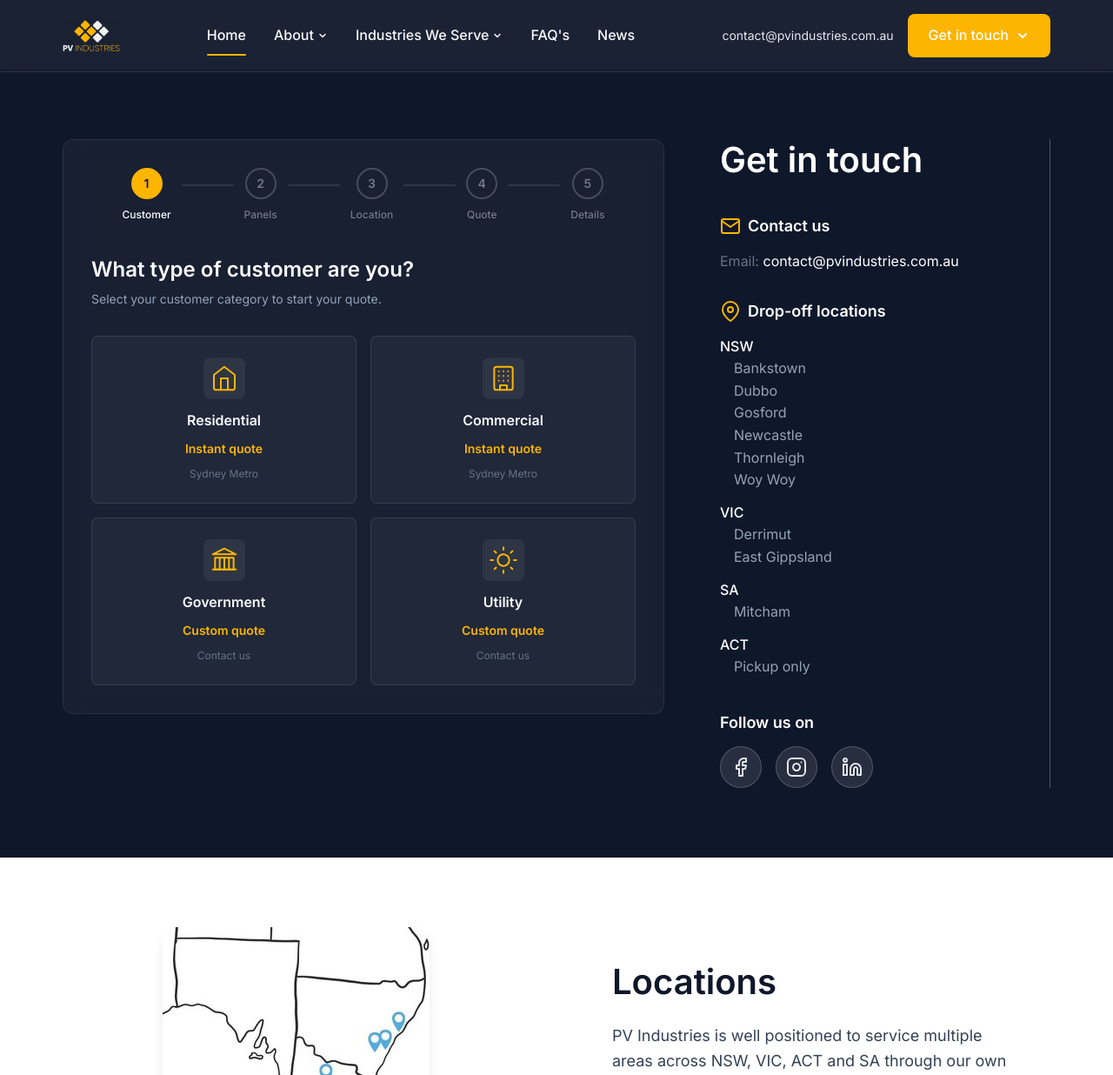
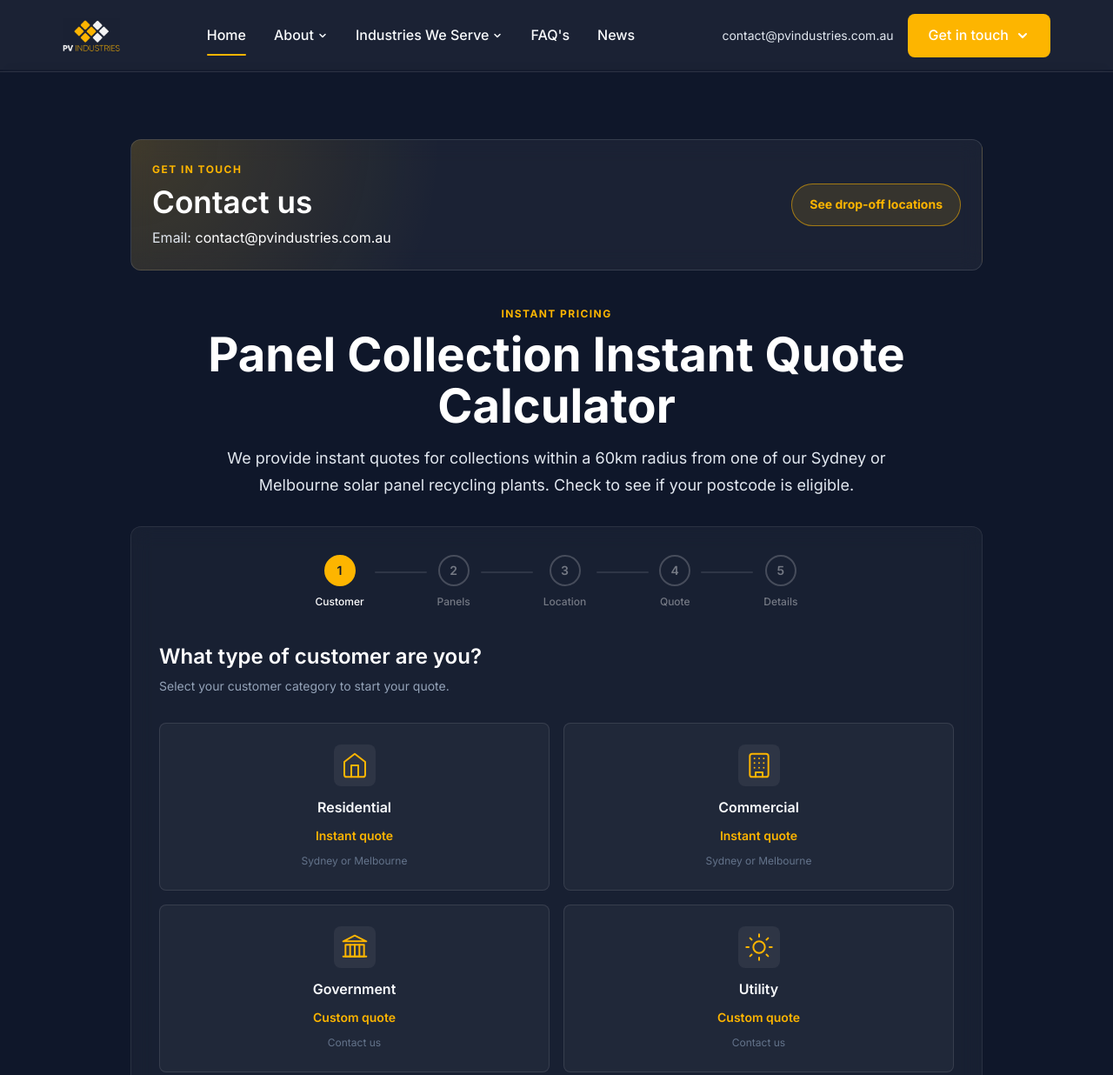
Before and after one commit to jimothydawson/pv-industries, an Astro site: page /contact in a window 1280 px wide. Shown: the top 1236 px of the page at 87% size. Built offline with nearby package versions, Linux system fonts and the light colour scheme; Astro itself is replaced by a stand-in of ours.

Commit message:
Update quote page contact layout

```diff
--- a/src/components/LocationMapSection.astro
+++ b/src/components/LocationMapSection.astro
@@ -2,7 +2,7 @@
 // Location Map Section component
 ---
 
-<section class="location-map-section">
+<section id="drop-off-locations" class="location-map-section">
   <div class="container">
     <div class="location-content">
       <!-- Image on the left -->
@@ -16,7 +16,7 @@
 
       <!-- Text content on the right -->
       <div class="location-text">
-        <h2 class="location-heading">Locations</h2>
+        <h2 class="location-heading">Drop-off locations</h2>
         <p class="location-description">
           PV Industries is well positioned to service multiple areas across NSW, VIC, ACT and SA through our own sites and a widespread network of partner drop-off locations for all our customers.
         </p>
@@ -29,6 +29,7 @@
   .location-map-section {
     padding: var(--space-20) 0;
     background: var(--color-neutral-100);
+    scroll-margin-top: 96px;
   }
 
   .location-content {
--- a/src/components/PriceCalculator.astro
+++ b/src/components/PriceCalculator.astro
@@ -1,34 +1,27 @@
 ---
 const contactEmail = "contact@pvindustries.com.au";
-
-const dropOffLocations = [
-  {
-    state: "NSW",
-    dropOffs: ["Bankstown", "Dubbo", "Gosford", "Newcastle", "Thornleigh", "Woy Woy"]
-  },
-  {
-    state: "VIC",
-    dropOffs: ["Derrimut", "East Gippsland"]
-  },
-  {
-    state: "SA",
-    dropOffs: ["Mitcham"]
-  },
-  {
-    state: "ACT",
-    dropOffs: ["Pickup only"]
-  }
-];
-
-const socialLinks = [
-  { name: "Facebook", url: "https://www.facebook.com/pvindustriesAUS", icon: "facebook" },
-  { name: "Instagram", url: "https://www.instagram.com/pv_industries", icon: "instagram" },
-  { name: "LinkedIn", url: "https://www.linkedin.com/company/pv-industries/", icon: "linkedin" }
-];
 ---
 
 <section id="contact" class="calculator-section">
   <div class="container">
+    <div class="contact-intro-card">
+      <div class="contact-intro-copy">
+        <p class="eyebrow">Get in touch</p>
+        <h2 class="contact-intro-title">Contact us</h2>
+        <p class="contact-intro-email">Email: <a href={`mailto:${contactEmail}`}>{contactEmail}</a></p>
+      </div>
+      <a class="locations-scroll-button" href="#drop-off-locations">See drop-off locations</a>
+    </div>
+
+    <div class="calculator-heading">
+      <p class="eyebrow">Instant pricing</p>
+      <h1>Panel Collection Instant Quote Calculator</h1>
+      <p>
+        We provide instant quotes for collections within a 60km radius from one of our Sydney or Melbourne solar panel recycling plants.
+        Check to see if your postcode is eligible.
+      </p>
+    </div>
+
     <div class="calculator-layout">
 
       <!-- Calculator Card -->
@@ -80,7 +73,7 @@ const socialLinks = [
                   </div>
                   <span class="type-name">Residential</span>
                   <span class="type-price">Instant quote</span>
-                  <span class="type-note">Sydney Metro</span>
+                  <span class="type-note">Sydney or Melbourne</span>
                 </button>
                 <button class="type-card" data-type="commercial" type="button">
                   <div class="type-icon">
@@ -94,7 +87,7 @@ const socialLinks = [
                   </div>
                   <span class="type-name">Commercial</span>
                   <span class="type-price">Instant quote</span>
-                  <span class="type-note">Sydney Metro</span>
+                  <span class="type-note">Sydney or Melbourne</span>
                 </button>
                 <button class="type-card" data-type="government" type="button">
                   <div class="type-icon">
@@ -159,7 +152,7 @@ const socialLinks = [
             <div class="calc-step" id="step-3">
               <h3 class="step-title">Where are the panels located?</h3>
               <p class="step-subtitle">Start typing your suburb or postcode to check if an instant quote is available.</p>
-              <p class="service-note">Instant quotes are currently available for Sydney Metro only. For all other areas, please contact us directly for a tailored quote.</p>
+              <p class="service-note">Instant quotes are currently available within 60km of our Sydney or Melbourne solar panel recycling plants. For all other areas, please complete the tailored quote form.</p>
               <div class="location-input-wrapper">
                 <div class="location-input-group">
                   <svg class="location-icon" width="20" height="20" viewBox="0 0 24 24" fill="none" stroke="currentColor" stroke-width="2" stroke-linecap="round" stroke-linejoin="round">
@@ -443,89 +436,6 @@ const socialLinks = [
         </div>
       </div>
 
-      <!-- Sidebar: Contact Info -->
-      <div class="calculator-sidebar">
-        <div class="sidebar-content">
-          <div class="sidebar-header">
-            <h2 class="sidebar-title">Get in touch</h2>
-          </div>
-
-          <div class="sidebar-blocks">
-            <div class="sidebar-block">
-              <div class="sidebar-block-header">
-                <svg class="sidebar-icon" width="24" height="24" viewBox="0 0 24 24" fill="none">
-                  <path d="M4 4H20C21.1 4 22 4.9 22 6V18C22 19.1 21.1 20 20 20H4C2.9 20 2 19.1 2 18V6C2 4.9 2.9 4 4 4Z" stroke="currentColor" stroke-width="2" stroke-linecap="round" stroke-linejoin="round"/>
-                  <polyline points="22,6 12,13 2,6" stroke="currentColor" stroke-width="2" stroke-linecap="round" stroke-linejoin="round"/>
-                </svg>
-                <h3 class="sidebar-block-title">Contact us</h3>
-              </div>
-              <div class="sidebar-block-content">
-                <p>Email: <a href={`mailto:${contactEmail}`} class="sidebar-link">{contactEmail}</a></p>
-              </div>
-            </div>
-
-            <div class="sidebar-block">
-              <div class="sidebar-block-content">
-                <div class="loc-section">
-                  <div class="sidebar-block-header">
-                    <svg class="sidebar-icon" width="24" height="24" viewBox="0 0 24 24" fill="none">
-                      <path d="M21 10C21 17 12 23 12 23S3 17 3 10C3 5.02944 7.02944 1 12 1C16.9706 1 21 5.02944 21 10Z" stroke="currentColor" stroke-width="2" stroke-linecap="round" stroke-linejoin="round"/>
-                      <circle cx="12" cy="10" r="3" stroke="currentColor" stroke-width="2" stroke-linecap="round" stroke-linejoin="round"/>
-                    </svg>
-                    <h3 class="sidebar-block-title">Drop-off locations</h3>
-                  </div>
-                  {dropOffLocations.map((location) => (
-                    <div class="loc-group">
-                      <p class="loc-text">{location.state}</p>
-                      {location.dropOffs.map((dropOff) => (
-                        <p class="loc-subtext">{dropOff}</p>
-                      ))}
-                    </div>
-                  ))}
-                </div>
-              </div>
-            </div>
-          </div>
-
-          <div class="sidebar-social">
-            <h3 class="social-heading">Follow us on</h3>
-            <div class="social-icons">
-              {socialLinks.map((social) => (
-                <a
-                  href={social.url}
-                  target="_blank"
-                  rel="noopener noreferrer"
-                  class="social-btn"
-                  aria-label={`Follow us on ${social.name}`}
-                >
-                  {social.icon === 'facebook' && (
-                    <svg width="24" height="24" viewBox="0 0 24 24" fill="none">
-                      <path d="M18 2H15C13.6739 2 12.4021 2.52678 11.4645 3.46447C10.5268 4.40215 10 5.67392 10 7V10H7V14H10V22H14V14H17L18 10H14V7C14 6.73478 14.1054 6.48043 14.2929 6.29289C14.4804 6.10536 14.7348 6 15 6H18V2Z" stroke="currentColor" stroke-width="2" stroke-linecap="round" stroke-linejoin="round"/>
-                    </svg>
-                  )}
-                  {social.icon === 'instagram' && (
-                    <svg width="24" height="24" viewBox="0 0 24 24" fill="none">
-                      <rect x="2" y="2" width="20" height="20" rx="5" ry="5" stroke="currentColor" stroke-width="2"/>
-                      <path d="M16 11.37C16.1234 12.2022 15.9813 13.0522 15.5938 13.799C15.2063 14.5458 14.5931 15.1514 13.8416 15.5297C13.0901 15.9079 12.2384 16.0396 11.4078 15.9059C10.5771 15.7723 9.80976 15.3801 9.21484 14.7852C8.61992 14.1902 8.22773 13.4229 8.09407 12.5922C7.9604 11.7615 8.09207 10.9099 8.47033 10.1584C8.84859 9.40685 9.45418 8.79374 10.201 8.40624C10.9478 8.01874 11.7978 7.87658 12.63 8C13.4789 8.12588 14.2649 8.52146 14.8717 9.1283C15.4785 9.73515 15.8741 10.5211 16 11.37Z" stroke="currentColor" stroke-width="2"/>
-                      <path d="M17.5 6.5H17.51" stroke="currentColor" stroke-width="2" stroke-linecap="round" stroke-linejoin="round"/>
-                    </svg>
-                  )}
-                  {social.icon === 'linkedin' && (
-                    <svg width="24" height="24" viewBox="0 0 24 24" fill="none">
-                      <path d="M16 8C17.5913 8 19.1174 8.63214 20.2426 9.75736C21.3679 10.8826 22 12.4087 22 14V21H18V14C18 13.4696 17.7893 12.9609 17.4142 12.5858C17.0391 12.2107 16.5304 12 16 12C15.4696 12 14.9609 12.2107 14.5858 12.5858C14.2107 12.9609 14 13.4696 14 14V21H10V14C10 12.4087 10.6321 10.8826 11.7574 9.75736C12.8826 8.63214 14.4087 8 16 8V8Z" stroke="currentColor" stroke-width="2" stroke-linecap="round" stroke-linejoin="round"/>
-                      <rect x="2" y="9" width="4" height="12" stroke="currentColor" stroke-width="2"/>
-                      <circle cx="4" cy="4" r="2" stroke="currentColor" stroke-width="2"/>
-                    </svg>
-                  )}
-                </a>
-              ))}
-            </div>
-          </div>
-        </div>
-
-        <div class="sidebar-divider"></div>
-      </div>
-
     </div>
   </div>
 
@@ -535,8 +445,6 @@ const socialLinks = [
 <script is:inline>
 (function () {
   /* ───────────────── CONFIG ───────────────── */
-  var PVI_LAT = -33.9175;
-  var PVI_LNG = 151.0353;
   var MAX_DISTANCE_KM = 60;
   var MAX_PANELS = 90;
   var HOURLY_RATE = 100;
@@ -546,6 +454,11 @@ const socialLinks = [
   var ROAD_FACTOR = 1.5;
   var AVG_SPEED_KPH = 35;
   var CONTACT_EMAIL = 'contact@pvindustries.com.au';
+
+  var QUOTE_PLANTS = [
+    { name: 'Sydney', suburb: 'Bankstown', lat: -33.9175, lng: 151.0353 },
+    { name: 'Melbourne', suburb: 'Derrimut', lat: -37.7955, lng: 144.7714 }
+  ];
 
   var PRICING = {
     residential: { label: 'Residential', priceIncGst: 13.20 },
@@ -571,6 +484,7 @@ const socialLinks = [
     bookingOriginStep: 4,
     customInquiryReason: '',
     quoteTotals: null,
+    quotePlant: null,
     bookingStepRenderedAt: 0
   };
 
@@ -657,6 +571,28 @@ const socialLinks = [
     return { roadKm: roadKm, mins: mins };
   }
 
+  function getNearestQuotePlant(lat, lng) {
+    var nearest = null;
+
+    for (var i = 0; i < QUOTE_PLANTS.length; i++) {
+      var plant = QUOTE_PLANTS[i];
+      var distanceKm = haversine(lat, lng, plant.lat, plant.lng);
+
+      if (!nearest || distanceKm < nearest.distanceKm) {
+        nearest = {
+          plant: plant,
+          distanceKm: distanceKm
+        };
+      }
+    }
+
+    return nearest;
+  }
+
+  function formatPlantLabel(plant) {
+    return plant.name + ' (' + plant.suburb + ')';
+  }
+
   function formatDistance(km) {
     return km < 1 ? (km * 1000).toFixed(0) + ' m' : km.toFixed(1) + ' km';
   }
@@ -908,7 +844,8 @@ const socialLinks = [
 
     document.getElementById('result-summary').textContent =
       pricing.label + ' quote for ' + state.panelCount + ' panel' + (state.panelCount !== 1 ? 's' : '') +
-      ' — ' + state.selectedSuburb.name + ' (' + formatMinimumDisplayDistance(driveEst.roadKm) + ', ' + formatMinimumDisplayTime(getMinimumAppliedDriveMins(driveEst.mins)) + ' drive)';
+      ' — ' + state.selectedSuburb.name + ' (' + formatMinimumDisplayDistance(driveEst.roadKm) + ', ' + formatMinimumDisplayTime(getMinimumAppliedDriveMins(driveEst.mins)) +
+      ' drive from ' + formatPlantLabel(state.quotePlant) + ')';
     document.getElementById('collection-summary').textContent =
       'We collect from ' + state.selectedSuburb.name + ' and include transport in this quote.';
 
@@ -1171,6 +1108,7 @@ const socialLinks = [
     state.bookingOriginStep = 4;
     state.customInquiryReason = '';
     state.quoteTotals = null;
+    state.quotePlant = null;
     state.bookingStepRenderedAt = 0;
 
     panelInput.value = '10';
@@ -1218,7 +1156,7 @@ const socialLinks = [
       panelHint.textContent = 'For jobs over ' + MAX_PANELS + ' panels, please contact us directly for pricing.';
       panelHint.className = 'panel-hint warning';
     } else {
-      panelHint.textContent = 'Your quote will appear after you confirm a Sydney Metro location.';
+      panelHint.textContent = 'Your quote will appear after you confirm an eligible Sydney or Melbourne service area location.';
       panelHint.className = 'panel-hint';
     }
   }
@@ -1384,16 +1322,18 @@ const socialLinks = [
     locHint.textContent = '';
     closeDropdown();
 
-    var straightKm = haversine(s.lat, s.lng, PVI_LAT, PVI_LNG);
-    var drive = estimateDrive(straightKm);
+    var nearest = getNearestQuotePlant(s.lat, s.lng);
+    var drive = estimateDrive(nearest.distanceKm);
+    state.quotePlant = nearest.plant;
 
     if (drive.roadKm > MAX_DISTANCE_KM) {
-      state.distanceKm = straightKm;
+      state.distanceKm = nearest.distanceKm;
       state.driveMins = drive.mins;
       showCustomInquiryForm(
         'Your location (' + formatSuburbLabel(s) + ') is approximately ' +
-        formatDistance(drive.roadKm) + ' from PV Industries, which is outside our standard collection radius of ' +
-        MAX_DISTANCE_KM + ' km from Bankstown. Please complete the form below and our sales team will provide a custom quote.',
+        formatDistance(drive.roadKm) + ' from our nearest plant, ' + formatPlantLabel(nearest.plant) +
+        ', which is outside our instant quote radius of ' + MAX_DISTANCE_KM +
+        ' km. Please complete the form below and our sales team will provide a custom quote.',
         3
       );
     }
@@ -1542,17 +1482,19 @@ const socialLinks = [
       return;
     }
 
-    var straightKm = haversine(state.selectedSuburb.lat, state.selectedSuburb.lng, PVI_LAT, PVI_LNG);
-    var drive = estimateDrive(straightKm);
-
-    state.distanceKm = straightKm;
+    var nearest = getNearestQuotePlant(state.selectedSuburb.lat, state.selectedSuburb.lng);
+    var drive = estimateDrive(nearest.distanceKm);
+
+    state.distanceKm = nearest.distanceKm;
     state.driveMins = drive.mins;
+    state.quotePlant = nearest.plant;
 
     if (drive.roadKm > MAX_DISTANCE_KM) {
       showCustomInquiryForm(
         'Your location (' + formatSuburbLabel(state.selectedSuburb) + ') is approximately ' +
-        formatDistance(drive.roadKm) + ' from PV Industries, which is outside our standard collection radius of ' +
-        MAX_DISTANCE_KM + ' km from Bankstown. Please complete the form below and our sales team will provide a custom quote.',
+        formatDistance(drive.roadKm) + ' from our nearest plant, ' + formatPlantLabel(nearest.plant) +
+        ', which is outside our instant quote radius of ' + MAX_DISTANCE_KM +
+        ' km. Please complete the form below and our sales team will provide a custom quote.',
         3
       );
       return;
@@ -1686,26 +1628,109 @@ const socialLinks = [
   }
 
   /* ══════════ Layout ══════════ */
+  .contact-intro-card {
+    display: flex;
+    align-items: center;
+    justify-content: space-between;
+    gap: var(--space-6);
+    margin: 0 auto var(--space-10);
+    padding: var(--space-6);
+    max-width: 980px;
+    border: 1px solid rgba(255, 255, 255, 0.12);
+    border-radius: var(--radius-xl);
+    background:
+      radial-gradient(circle at top left, rgba(253, 181, 0, 0.16), transparent 36%),
+      rgba(255, 255, 255, 0.05);
+    backdrop-filter: blur(12px);
+    opacity: 0;
+    transform: translateY(24px);
+    animation: fadeInUp 0.8s ease-out 0.05s forwards;
+  }
+
+  .eyebrow {
+    margin: 0 0 var(--space-2);
+    color: var(--color-primary);
+    font-size: var(--font-size-xs);
+    font-weight: 700;
+    letter-spacing: 0.12em;
+    text-transform: uppercase;
+  }
+
+  .contact-intro-title {
+    margin: 0 0 var(--space-2);
+    color: var(--color-neutral-100);
+    font-size: clamp(1.6rem, 3vw, 2.2rem);
+    line-height: 1.15;
+  }
+
+  .contact-intro-email {
+    margin: 0;
+    color: var(--color-neutral-300);
+    line-height: 1.6;
+  }
+
+  .contact-intro-email a {
+    color: var(--color-neutral-100);
+    text-decoration: none;
+    transition: color var(--transition-normal);
+  }
+
+  .contact-intro-email a:hover {
+    color: var(--color-primary);
+  }
+
+  .locations-scroll-button {
+    display: inline-flex;
+    align-items: center;
+    justify-content: center;
+    min-height: 48px;
+    padding: var(--space-3) var(--space-5);
+    border: 1px solid rgba(253, 181, 0, 0.55);
+    border-radius: 999px;
+    background: rgba(253, 181, 0, 0.12);
+    color: var(--color-primary);
+    font-size: var(--font-size-sm);
+    font-weight: 700;
+    text-decoration: none;
+    transition: transform var(--transition-normal), background var(--transition-normal), color var(--transition-normal);
+    white-space: nowrap;
+  }
+
+  .locations-scroll-button:hover {
+    background: var(--color-primary);
+    color: var(--color-neutral-900);
+    transform: translateY(-2px);
+  }
+
+  .calculator-heading {
+    max-width: 820px;
+    margin: 0 auto var(--space-8);
+    text-align: center;
+    opacity: 0;
+    transform: translateY(24px);
+    animation: fadeInUp 0.8s ease-out 0.14s forwards;
+  }
+
+  .calculator-heading h1 {
+    margin: 0 0 var(--space-4);
+    color: var(--color-neutral-100);
+    font-size: clamp(2rem, 5vw, 3.4rem);
+    line-height: 1.08;
+  }
+
+  .calculator-heading p:last-child {
+    margin: 0;
+    color: var(--color-neutral-300);
+    font-size: var(--font-size-lg);
+    line-height: 1.7;
+  }
+
   .calculator-layout {
-    display: grid;
-    gap: var(--space-12);
-    align-items: start;
-  }
-
-  @media (min-width: 1024px) {
-    .calculator-layout {
-      grid-template-columns: 1fr 380px;
-      gap: var(--space-16);
-    }
-  }
-
-  .calculator-main { order: 1; }
-  .calculator-sidebar { order: 2; position: relative; }
-
-  @media (min-width: 1024px) {
-    .calculator-main { order: 1; }
-    .calculator-sidebar { order: 2; }
-  }
+    max-width: 980px;
+    margin: 0 auto;
+  }
+
+  .calculator-main { width: 100%; }
 
   /* ══════════ Card ══════════ */
   .calculator-card {
@@ -2544,120 +2569,14 @@ const socialLinks = [
 
   .btn-restart:hover { color: var(--color-neutral-100); }
 
-  /* ══════════ Sidebar ══════════ */
-  .sidebar-content {
-    opacity: 0;
-    transform: translateY(30px);
-    animation: fadeInUp 0.8s ease-out 0.4s forwards;
-  }
-
-  .sidebar-header { margin-bottom: var(--space-10); }
-
-  .sidebar-title {
-    font-size: clamp(2rem, 4vw, 2.5rem);
-    font-weight: 600;
-    color: var(--color-neutral-100);
-    margin: 0;
-    max-width: 350px;
-  }
-
-  .sidebar-blocks { margin-bottom: var(--space-10); }
-  .sidebar-block { margin-bottom: var(--space-8); }
-  .sidebar-block:last-child { margin-bottom: 0; }
-
-  .sidebar-block-header {
-    display: flex;
-    align-items: center;
-    gap: var(--space-2);
-    margin-bottom: var(--space-4);
-  }
-
-  .sidebar-icon { color: var(--color-primary); flex-shrink: 0; }
-
-  .sidebar-block-title {
-    font-size: var(--font-size-lg);
-    font-weight: 600;
-    color: var(--color-neutral-100);
-    margin: 0;
-  }
-
-  .sidebar-block-content { color: var(--color-neutral-500); }
-  .sidebar-block-content p { margin: 0; line-height: 1.6; }
-
-  .sidebar-link {
-    color: var(--color-neutral-100);
-    text-decoration: none;
-    transition: color var(--transition-normal);
-  }
-
-  .sidebar-link:hover { color: var(--color-primary); }
-  .loc-section + .loc-section { margin-top: var(--space-5); }
-  .loc-group + .loc-group { margin-top: var(--space-3); }
-  .loc-text {
-    margin: 0;
-    line-height: 1.6;
-    color: var(--color-neutral-100);
-    font-weight: 500;
-  }
-  .loc-subtext {
-    margin: 0;
-    padding-left: var(--space-4);
-    line-height: 1.6;
-    color: var(--color-neutral-400);
-  }
-
-  .sidebar-social { margin-top: var(--space-10); }
-
-  .social-heading {
-    font-size: var(--font-size-lg);
-    font-weight: 600;
-    color: var(--color-neutral-100);
-    margin: 0 0 var(--space-4) 0;
-  }
-
-  .social-icons { display: flex; gap: var(--space-4); }
-
-  .social-btn {
-    width: 48px;
-    height: 48px;
-    background: rgba(255, 255, 255, 0.1);
-    border: 1px solid rgba(255, 255, 255, 0.2);
-    border-radius: 50%;
-    display: flex;
-    align-items: center;
-    justify-content: center;
-    color: var(--color-neutral-300);
-    text-decoration: none;
-    transition: all var(--transition-normal);
-  }
-
-  .social-btn:hover {
-    background: var(--color-primary);
-    border-color: var(--color-primary);
-    color: var(--color-neutral-100);
-    transform: translateY(-2px);
-  }
-
-  .sidebar-divider {
-    position: absolute;
-    top: 0;
-    right: 0;
-    width: 1px;
-    height: 100%;
-    background: var(--color-neutral-600);
-    display: none;
-  }
-
-  @media (min-width: 1024px) {
-    .sidebar-divider { display: block; }
-  }
-
   /* ══════════ Responsive ══════════ */
   @media (max-width: 767px) {
     .calculator-section { padding: var(--space-16) 0; }
-    .calculator-layout { gap: var(--space-8); }
-    .sidebar-header { margin-bottom: var(--space-8); }
-    .sidebar-blocks { margin-bottom: var(--space-8); }
+    .contact-intro-card {
+      align-items: flex-start;
+      flex-direction: column;
+    }
+    .locations-scroll-button { width: 100%; }
     .step-actions--form { flex-direction: column; }
     .step-actions--form .btn-back,
     .step-actions--form .btn-submit { width: 100%; justify-content: center; }
@@ -2672,8 +2591,9 @@ const socialLinks = [
 
   /* ══════════ Reduced Motion ══════════ */
   @media (prefers-reduced-motion: reduce) {
-    .calculator-card,
-    .sidebar-content {
+    .contact-intro-card,
+    .calculator-heading,
+    .calculator-card {
       opacity: 1;
       transform: none;
       animation: none;
@@ -2681,7 +2601,7 @@ const socialLinks = [
 
     .calc-step { animation: none; }
 
-    .social-btn:hover,
+    .locations-scroll-button:hover,
     .type-card:hover,
     .btn-next:hover,
     .btn-quote:hover,
```
